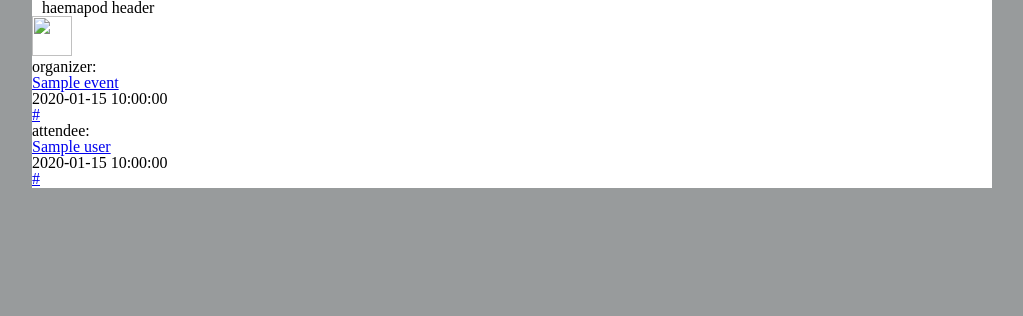
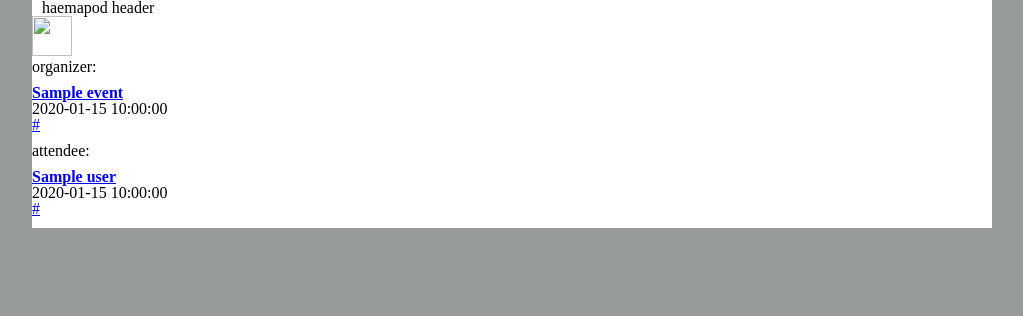
Before and after one commit to globalspin/haemapod, a Python web app: template haemapod/templates/people/detail.html in a window 1280 px wide. Shown: the top 316 px of the page, without its empty margins (128-1151 px from the left). Run offline with Jinja, Linux system fonts and the light colour scheme; the template is opened without the code that fills it: most values are stand-ins (such as "Sample title", 1, 10 or a date in 2020); some libraries are stand-ins or nearby versions.

Commit message:
event section for list view

```diff
--- a/haemapod/static/css/common.css
+++ b/haemapod/static/css/common.css
@@ -79,3 +79,13 @@ body {
   width: 620px;
   height: 400px;
 }
+
+/* sections/event */
+
+.section-event {
+  margin: 10px 0;
+}
+
+.section-event .name a {
+  font-weight: bold;
+}
--- a/haemapod/templates/events/default.html
+++ b/haemapod/templates/events/default.html
@@ -4,9 +4,7 @@
   <ul>
     {% for event in events %}
     <li>
-      <p><a href="{{event.permalink()|escape}}"><strong>{{event.name|escape}}</strong></a></p>
-      <p>{{ event.date }}</p>
-      <p><a href="http://{{ event.link }}">{{ event.pretty_link() }}</a></p>
+      {% include "sections/event.html" %}
     </li>
     {% endfor %}
   </ul>
--- a/haemapod/templates/people/detail.html
+++ b/haemapod/templates/people/detail.html
@@ -10,9 +10,7 @@
   <ul>
     {% for event in organizing %}
     <li>
-      <p><a href="{{event.permalink()|escape}}"><strong>{{event.name|escape}}</strong></a></p>
-      <p>{{ event.date }}</p>
-      <p><a href="http://{{ event.link }}">{{ event.pretty_link() }}</a></p>
+      {% include "sections/event.html" %}
     </li>
     {% endfor %}
   </ul>
@@ -21,9 +19,7 @@
   <ul>
     {% for event in attending %}
     <li>
-      <p><a href="{{event.permalink()|escape}}"><strong>{{event.name|escape}}</strong></a></p>
-      <p>{{ event.date }}</p>
-      <p><a href="http://{{ event.link }}">{{ event.pretty_link() }}</a></p>
+      {% include "sections/event.html" %}
     </li>
     {% endfor %}
   </ul>
--- /dev/null
+++ b/haemapod/templates/sections/event.html
@@ -0,0 +1,5 @@
+<div class="section-event">
+  <p class="name"><a href="{{event.permalink()|escape}}"><strong>{{event.name|escape}}</strong></a></p>
+  {% if event.date %}<p class="date">{{ event.date }}</p>{% endif %}
+  <p class="link"><a href="http://{{ event.link }}">{{ event.pretty_link() }}</a></p>
+</div>
```
